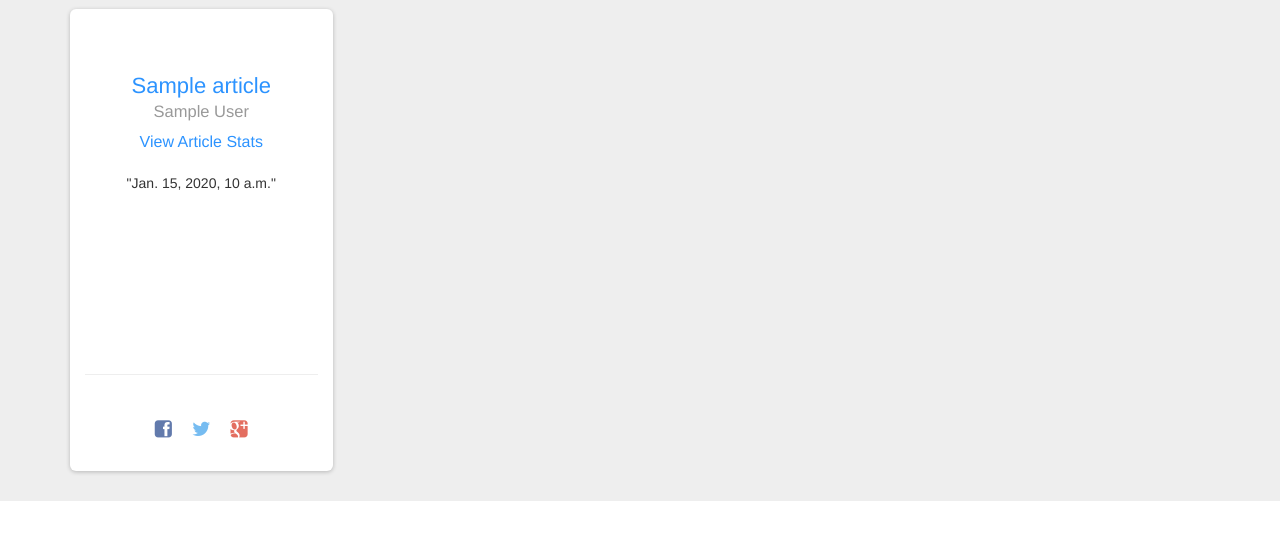
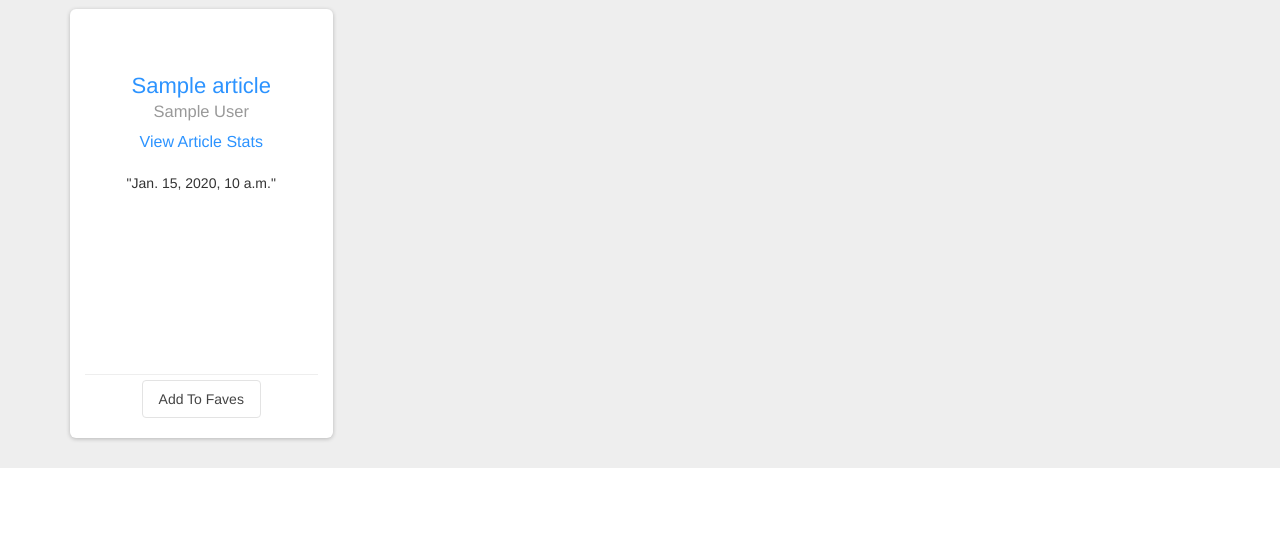
Before and after one commit to iosifvilcea/Scrap, a Django app: page /articles/ in a window 1280 px wide. Shown: the part 201-741 px from the top of the page. Run offline with Django 3.2, Linux system fonts and the light colour scheme; tables that the repository leaves empty hold one stand-in row (values such as "Sample post"); parts of the project's set-up code (start-up, migrations or seed data) failed here and were passed over; some libraries are stand-ins or nearby versions; some web fonts are replaced.

Commit message:
added faves button to articles

```diff
--- a/scrapyr/scrapyr_app/templates/scrapyr_app/articles.html
+++ b/scrapyr/scrapyr_app/templates/scrapyr_app/articles.html
@@ -18,7 +18,7 @@
 	  <img class="avatar border-gray" src="https://s0.wp.com/wp-content/themes/vip/techcrunch-2013/assets/images/logo.svg" alt="TechCrunch" />
     {% endif %}
     {% if "engadget" in article.url %}
-     <img class="avatar border-gray" src="https://pbs.twimg.com/profile_images/554498681664061440/i0YCFYG2.png" alt="TechCrunch" />
+     <img class="avatar border-gray" src="https://pbs.twimg.com/profile_images/554498681664061440/i0YCFYG2.png" alt="EnGadget" />
      {% endif %}
 	  <h4 class="title">{{ article.title }} <br />
 	    <small>{{ article.author}}</small>
@@ -32,9 +32,9 @@
     </div>
                             <hr>
                             <div class="text-center">
-                                <button href="#" class="btn btn-social btn-facebook btn-simple"><i class="fa fa-facebook-square"></i></button>
-                                <button href="#" class="btn btn-social btn-twitter btn-simple"><i class="fa fa-twitter"></i></button>
-                                <button href="#" class="btn btn-social btn-google btn-simple"><i class="fa fa-google-plus-square"></i></button>
+                                <div>
+                                  <input id="addfavesbutton" type="button" name="add_article" value="Add To Faves">
+                                </div>
 
                             </div>
                         </div> <!-- end card -->
```
